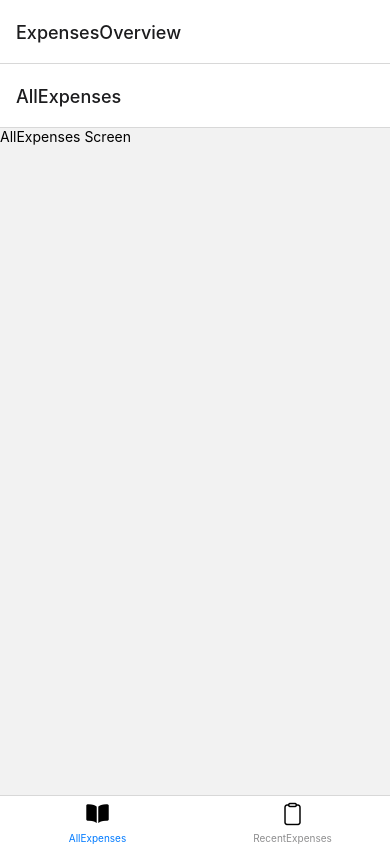
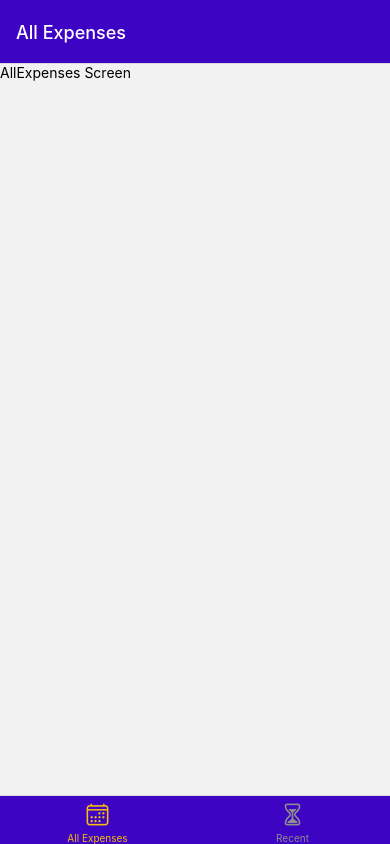
Before and after one commit to VishnuRathore98/Expense-Tracker, a React Native app: screen / in a window 390 px wide. Built offline with nearby package versions, Linux system fonts and the light colour scheme.

Commit message:
Added basic styling in bottom tab navigator, created components templates to display expenses.

```diff
--- a/App.js
+++ b/App.js
@@ -1,4 +1,3 @@
-import { StatusBar } from "expo-status-bar";
 import { NavigationContainer } from "@react-navigation/native";
 import { createNativeStackNavigator } from "@react-navigation/native-stack";
 import { createBottomTabNavigator } from "@react-navigation/bottom-tabs";
@@ -8,43 +7,41 @@ import ManageExpense from "./screens/ManageExpense";
 import AllExpenses from "./screens/AllExpenses";
 import RecentExpenses from "./screens/RecentExpenses";
 import { useState } from "react";
+import { GlobalStyles } from "./constants/styles";
+import { StatusBar } from "react-native";
 
 const Stack = createNativeStackNavigator();
 const BottomTabs = createBottomTabNavigator();
 
 function ExpensesOverview() {
-  const [isAllExpensesSelected, setAllExpensesSelected] = useState(true);
+  const [isAllExpensesSelected, setAllExpensesSelected] = useState(false);
   const [isRecentExpensesSelected, setRecentExpensesSelected] = useState(false);
   return (
-    <BottomTabs.Navigator>
+    <BottomTabs.Navigator
+      screenOptions={{
+        headerStyle: {backgroundColor: GlobalStyles.colors.primary500},
+        headerTintColor: 'white',
+        tabBarStyle: {backgroundColor: GlobalStyles.colors.primary500},
+        tabBarActiveTintColor: GlobalStyles.colors.accent500,
+      }}
+    >
       <BottomTabs.Screen
         name="AllExpenses"
         component={AllExpenses}
         options={{
-          tabBarIcon: () => {
-            return (
-              <Icon
-                name={isAllExpensesSelected ? "book" : "book-outline"}
-                size={24}
-              />
-            );
-          },
+          headerTitle:'All Expenses',
+          tabBarLabel:'All Expenses',
+          tabBarIcon({color, size})
+            {return <Icon name={isAllExpensesSelected ? "calendar" : "calendar-outline"} size={size} color={color}/>},
         }}
       />
       <BottomTabs.Screen
         name="RecentExpenses"
         component={RecentExpenses}
         options={{
-          tabBarIcon: () => {
-            return (
-              <Icon
-                name={
-                  isRecentExpensesSelected ? "clipboard" : "clipboard-outline"
-                }
-                size={24}
-              />
-            );
-          },
+          headerTitle:'Recent Expenses',
+          tabBarLabel:'Recent',
+          tabBarIcon: ({color, size}) => {return (<Icon name={isRecentExpensesSelected ? "hourglass" : "hourglass-outline"} size={size} color={color}/>);},
         }}
       />
     </BottomTabs.Navigator>
@@ -54,10 +51,11 @@ function ExpensesOverview() {
 export default function App() {
   return (
     <>
-      <StatusBar style="auto" />
+
+      <StatusBar style="light" />
       <NavigationContainer>
         <Stack.Navigator>
-          <Stack.Screen name="ExpensesOverview" component={ExpensesOverview} />
+          <Stack.Screen name="ExpensesOverview" component={ExpensesOverview} options={{headerShown: false}}/>
           <Stack.Screen name="ManageExpense" component={ManageExpense} />
         </Stack.Navigator>
       </NavigationContainer>
--- /dev/null
+++ b/constants/styles.js
@@ -0,0 +1,16 @@
+export const GlobalStyles = {
+    colors:{
+        primary50: '#e4d9fd',
+        primary100: '#c6affc',
+        primary200: '#a281f0',
+        primary400: '#5721d4',
+        primary500: '#3e04c3',
+        primary700: '#2d0689',
+        primary800: '#200364',
+        accent500: '#f7bc0c',
+        error50: '#fcc4e4',
+        error500: '#9b095c',
+        gray500: '#39324a',
+        gray700: '#221c30',
+    },
+};
```
Also changed, not shown: components/ExpensesOutput/ExpensesList.js (added, +7 -0 lines), components/ExpensesOutput/ExpensesOutput.js (added, +11 -0 lines), components/ExpensesOutput/ExpensesSummary.js (added, +10 -0 lines).
